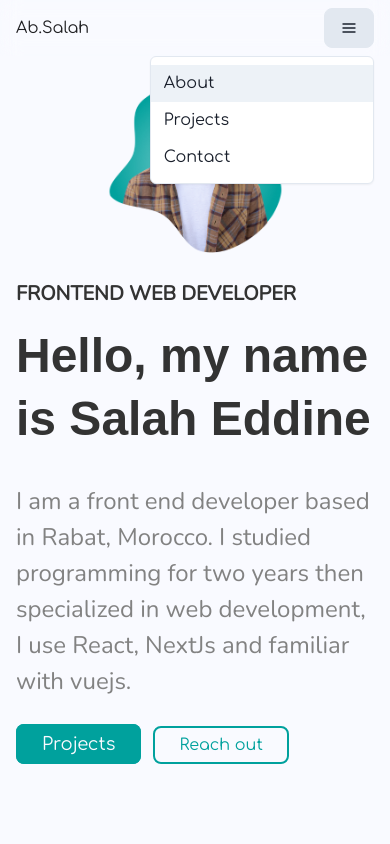
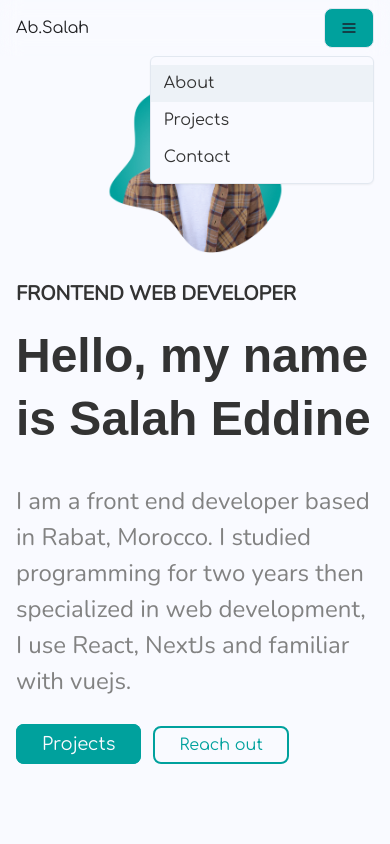
Before and after one commit to Salaheddin12/ab-salah, a Next.js app: page / in a window 390 px wide. Both pictures are taken after a click on the button "Options". Shown: the top 844 px of the page. Built offline with nearby package versions, Linux system fonts and the light colour scheme.

Commit message:
fix: remove mobile navbar animation

```diff
--- a/components/navbar.js
+++ b/components/navbar.js
@@ -93,8 +93,11 @@ const Navbar = props => {
                 icon={<HamburgerIcon />}
                 variant="outline"
                 aria-label="Options"
+                _hover="none"
+                _active="none"
+                transition="none"
               />
-              <MenuList>
+              <MenuList bg="#F9FAFF" color="#333">
                 <NextLink href="/about" passHref>
                   <MenuItem as={Link}>About</MenuItem>
                 </NextLink>
--- a/lib/theme.js
+++ b/lib/theme.js
@@ -1,5 +1,4 @@
 import { extendTheme } from '@chakra-ui/react'
-import { mode } from '@chakra-ui/theme-tools'
 
 const styles = {
   global: {
@@ -21,8 +20,7 @@ const components = {
     }
   },
   Link: {
-    baseStyle: props => ({
-      color: mode('black', 'black')(props),
+    baseStyle: {
       textUnderlineOffset: 0,
       textDecorationThickness: -1,
       fontFamily: 'Comfortaa',
@@ -33,7 +31,7 @@ const components = {
       _hover: {
         textDecoration: 'none'
       }
-    }),
+    },
     variants: {
       'yellow-outlined': {
         border: '2px solid',
```
